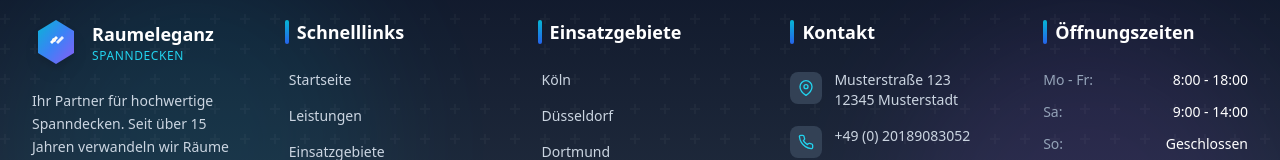
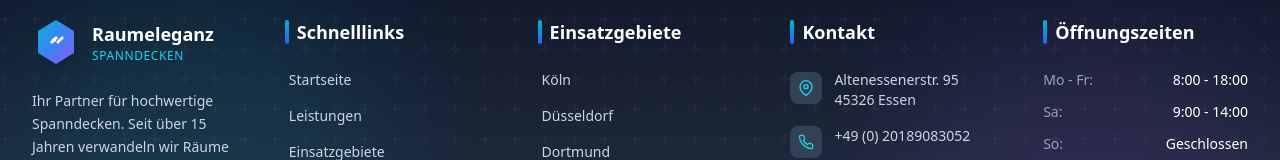
Before and after one commit to Raumeleganz/Raumeleganz-nrw, a Next.js app in the folder components/raumeleganz-spanndecken/: page / in a window 1280 px wide. Shown: the part 8908-9068 px from the top of the page. Built offline with nearby package versions, Linux system fonts and the light colour scheme.

Commit message:
fix kontakt daten

```diff
--- a/components/raumeleganz-spanndecken/src/components/Footer.tsx
+++ b/components/raumeleganz-spanndecken/src/components/Footer.tsx
@@ -443,8 +443,8 @@ export default function Footer() {
                   </svg>
                 </div>
                 <div className="text-slate-300">
-                  <p>Musterstraße 123</p>
-                  <p>12345 Musterstadt</p>
+                  <p>Altenessenerstr. 95</p>
+                  <p>45326 Essen</p>
                 </div>
               </li>
               <li className="flex items-start gap-3 text-sm">
--- /dev/null
+++ b/components/raumeleganz-spanndecken/src/lib/contact.ts
@@ -0,0 +1,5 @@
+export const CONTACT = {
+    phone: "+4920189083052",
+    phoneDisplay: "+49 (0) 201 89083052",
+    email: "info@raumeleganz-spanndecken.de",
+  };
```
